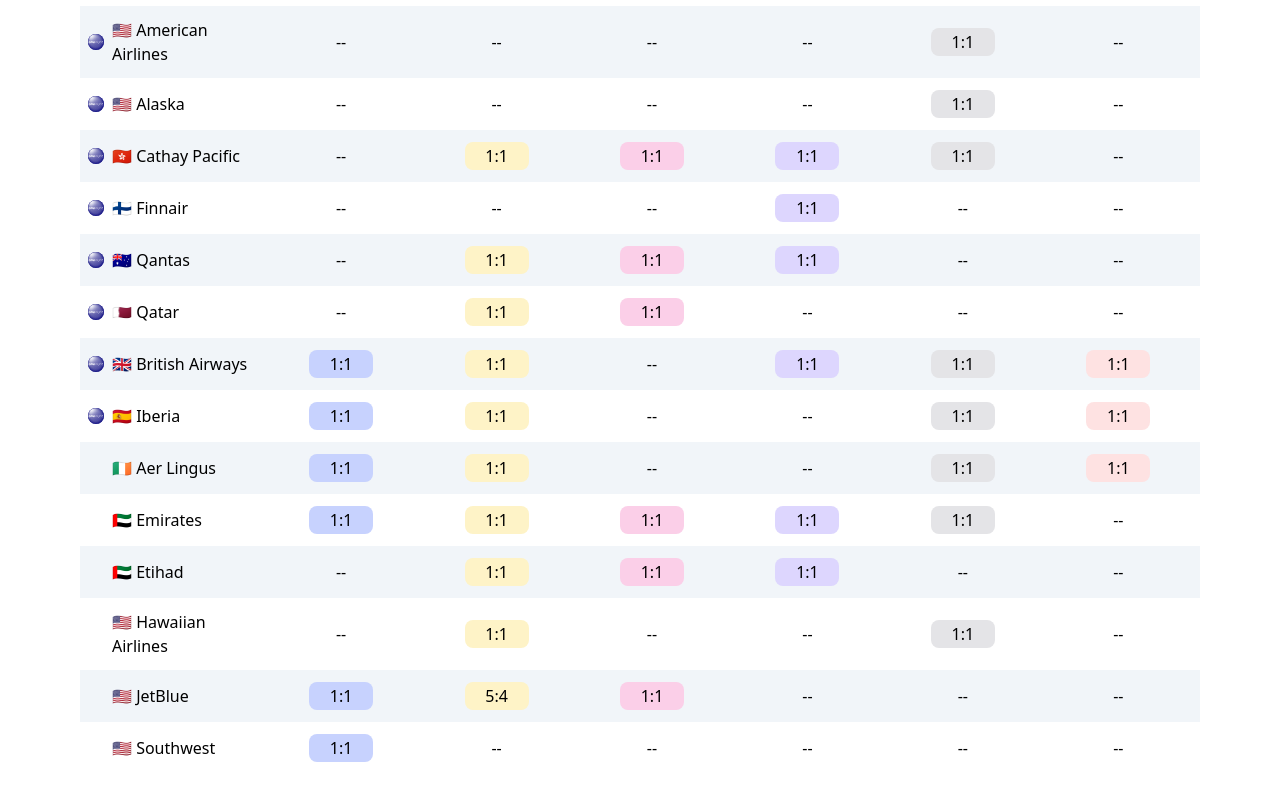
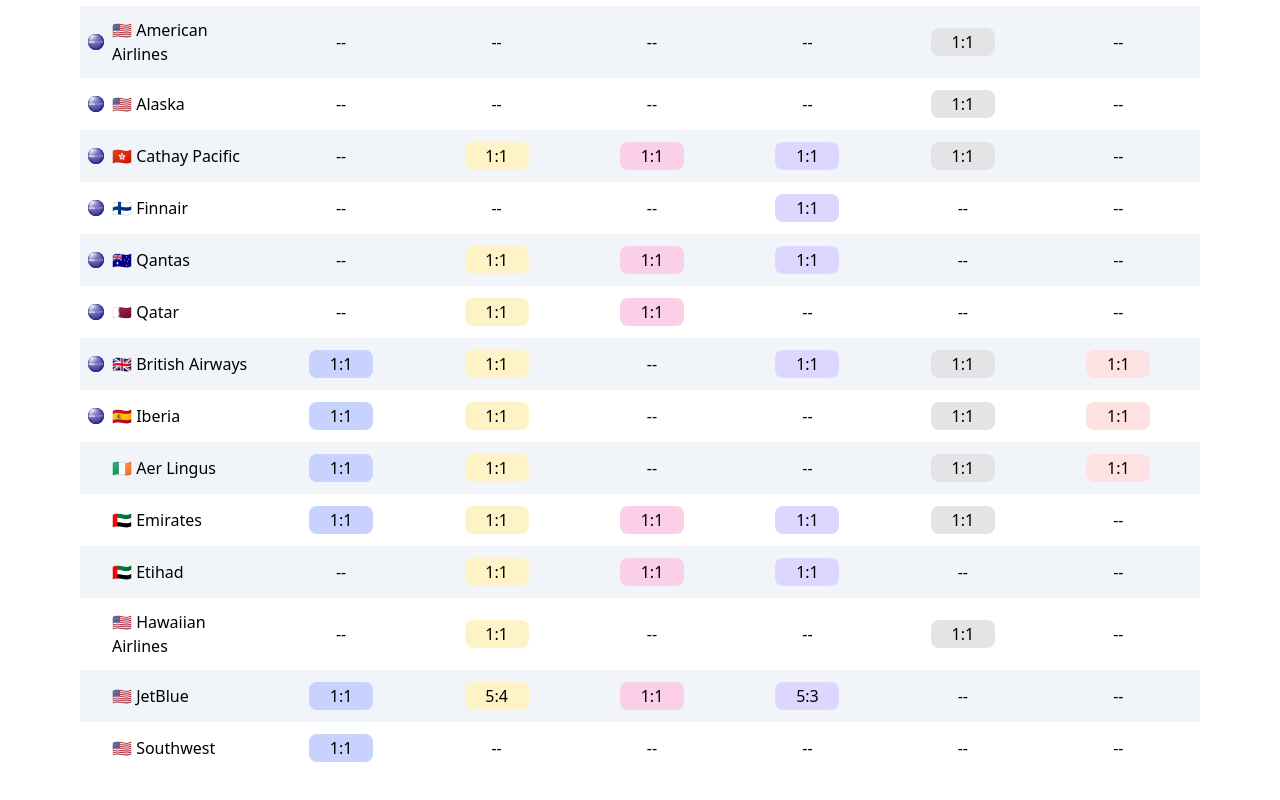
Before and after one commit to melvin-chen/point-transfer-guide, a React (Create React App) app: page / in a window 1280 px wide. Shown: the part 1058-1858 px from the top of the page. Built offline with nearby package versions, Linux system fonts and the light colour scheme.

Commit message:
Add capital one to jetblue

```diff
--- a/src/data.ts
+++ b/src/data.ts
@@ -403,6 +403,7 @@
       Bank.Chase,
       { bank: Bank.AmericanExpress, rate: "5:4" },
       Bank.Citi,
+      { bank: Bank.CapitalOne, rate: "5:3" },
     ],
     flag: "🇺🇸",
   },
```
